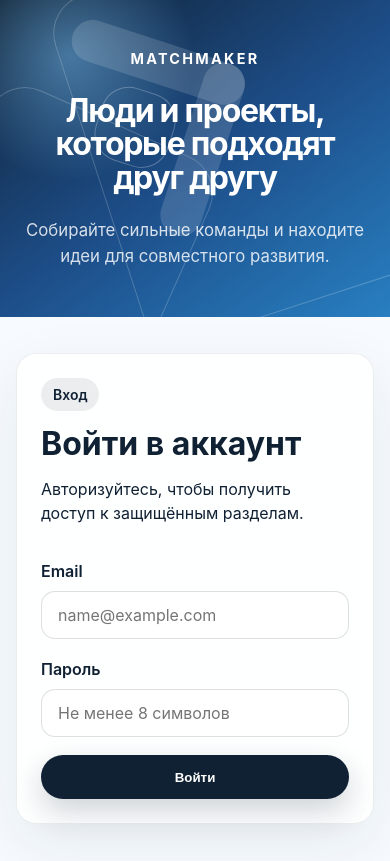
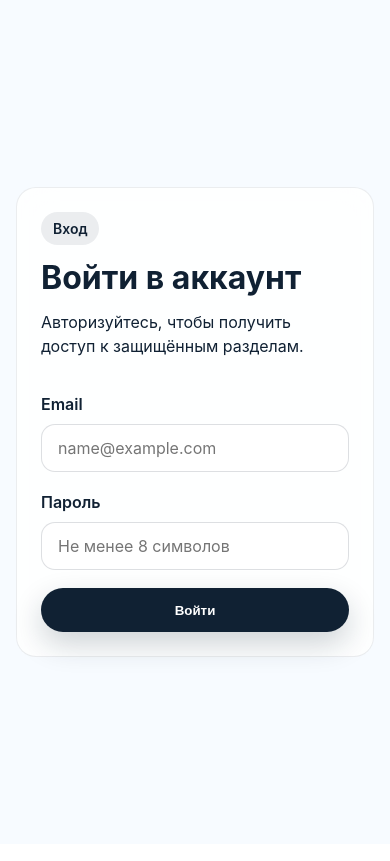
Before and after one commit to BartashevichEgor/matchmaker-frontend, a React (Vite) app in the folder web/: page /login in a window 390 px wide. Built offline with nearby package versions, Linux system fonts and the light colour scheme.

Commit message:
style(web): simplify mobile auth presentation

```diff
--- a/web/src/styles/global.css
+++ b/web/src/styles/global.css
@@ -49,6 +49,10 @@ a {
 
 .auth-page {
   width: min(100%, 560px);
+}
+
+.auth-page-layout__form > .auth-page {
+  box-shadow: none;
 }
 
 .auth-page-layout {
@@ -309,22 +313,12 @@ a {
     display: block;
   }
 
-  .auth-page-layout__visual,
-  .auth-page-layout__form {
-    min-height: auto;
-  }
-
   .auth-page-layout__visual {
-    min-height: 300px;
-    padding: 48px 24px;
-  }
-
-  .auth-page-layout__visual-content h1 {
-    font-size: clamp(2rem, 8vw, 3.5rem);
+    display: none;
   }
 
   .auth-page-layout__form {
-    min-height: calc(100vh - 300px);
+    min-height: 100vh;
     padding: 32px 16px;
   }
 }
```
Also changed, not shown: 2 other files (tests, documents, lock files or other folders).
